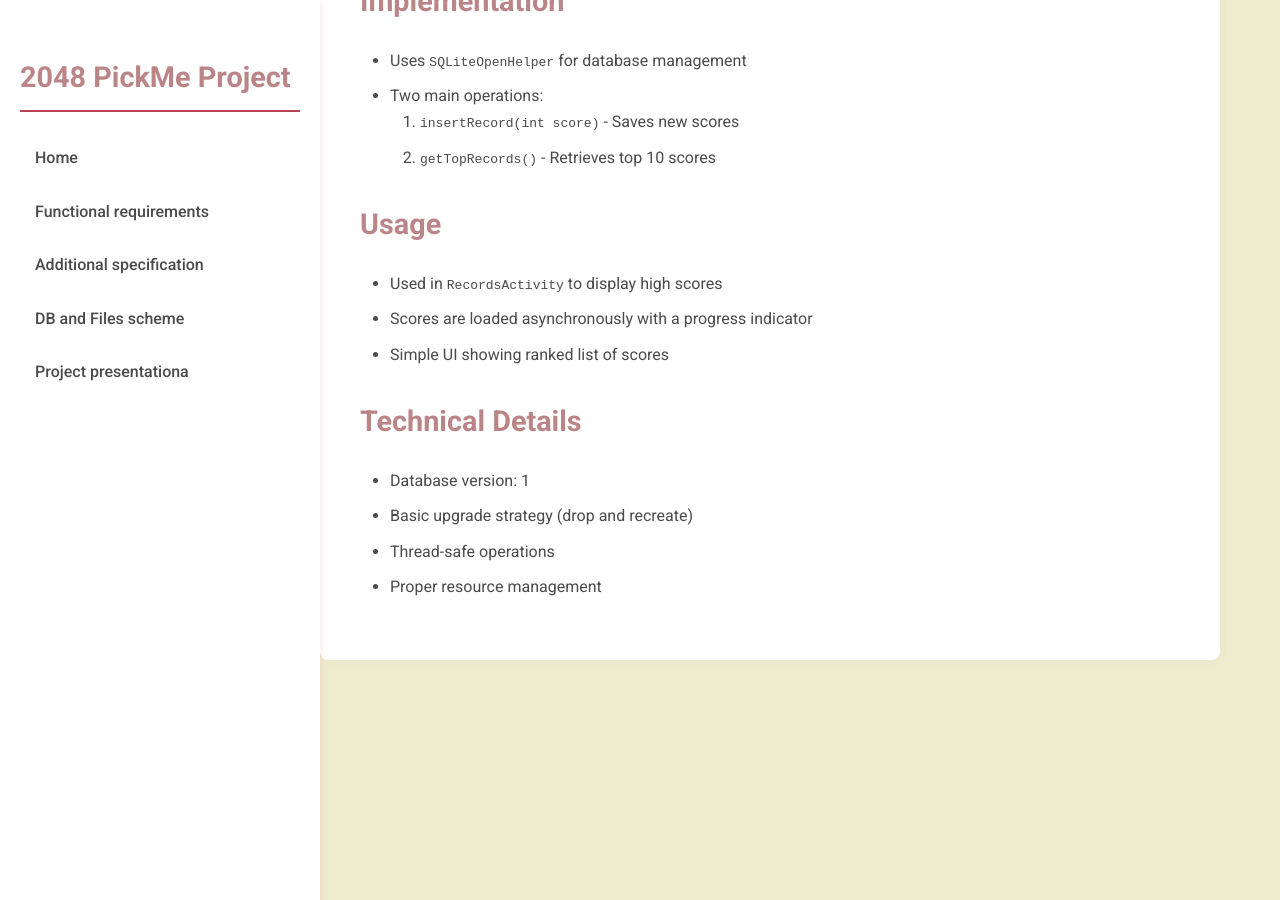
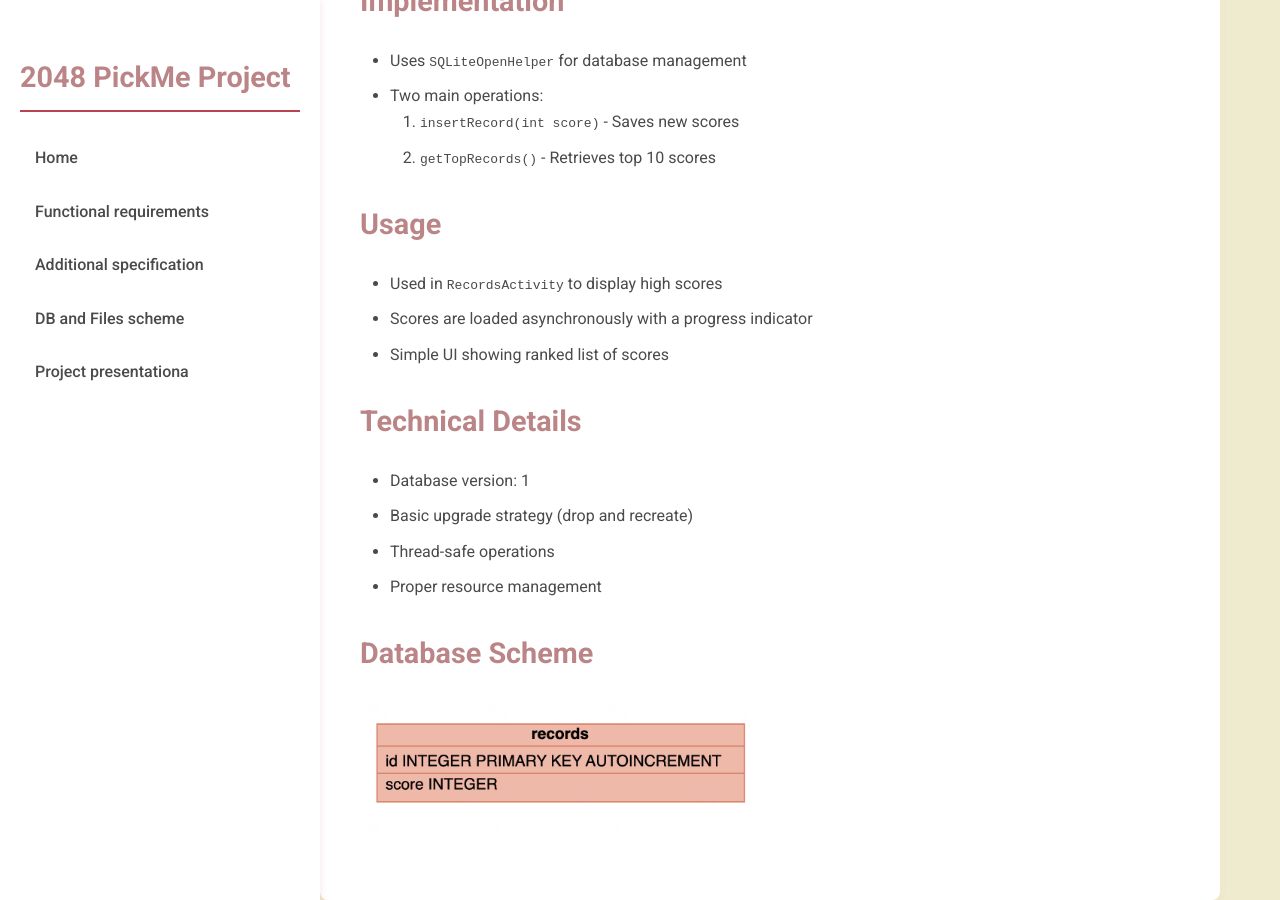
Before and after one commit to fpmi-pmvs2025/pmvs11b-lab8-pickme-team, a Jekyll site: the page built from docs/db_files.md, in a window 1280 px wide and 900 px high, scrolled down 3044 px. Built offline with Jekyll 4.4.1, drawn with Linux system fonts in a browser that asks for light colours.

Commit message:
add db scheme

```diff
--- a/docs/db_files.md
+++ b/docs/db_files.md
@@ -112,3 +112,6 @@ The project uses Git for version control with:
 - Basic upgrade strategy (drop and recreate)
 - Thread-safe operations
 - Proper resource management
+
+## Database Scheme
+<img src="https://github.com/fpmi-pmvs2025/pmvs11b-lab8-pickme-team/blob/main/docs/pics/db.png" alt="db_scheme" width="50%" />
```
